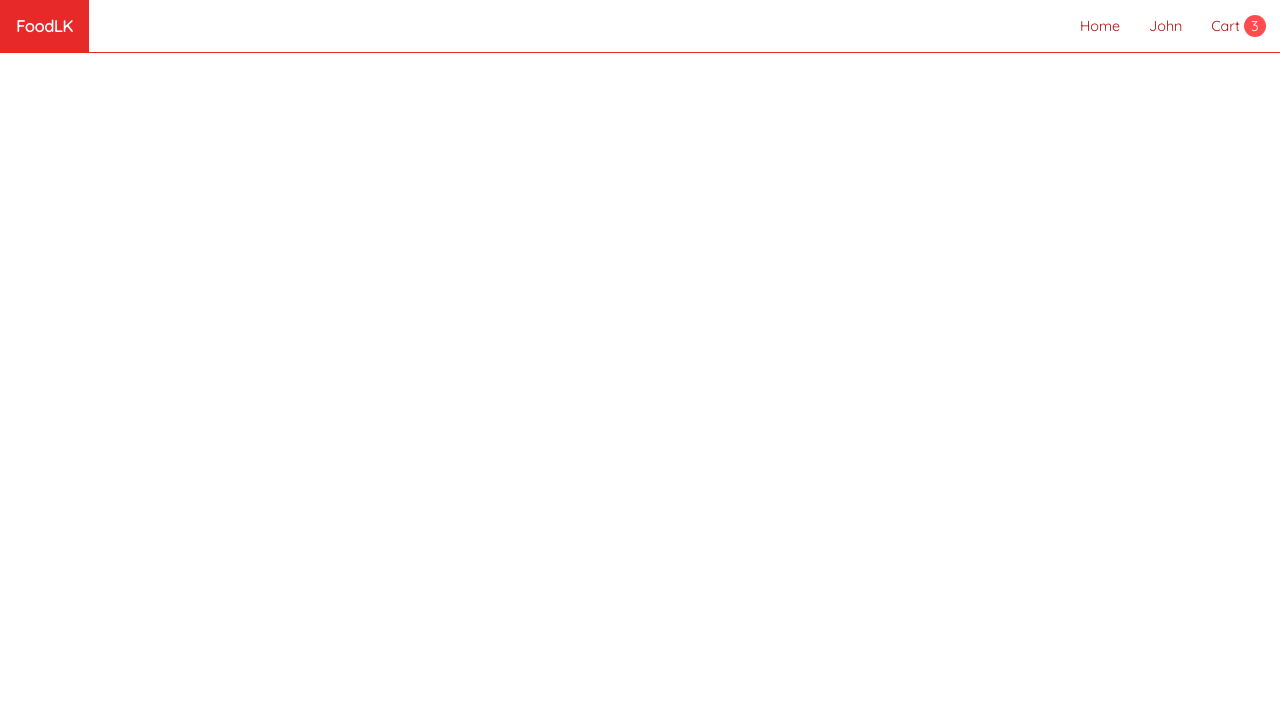
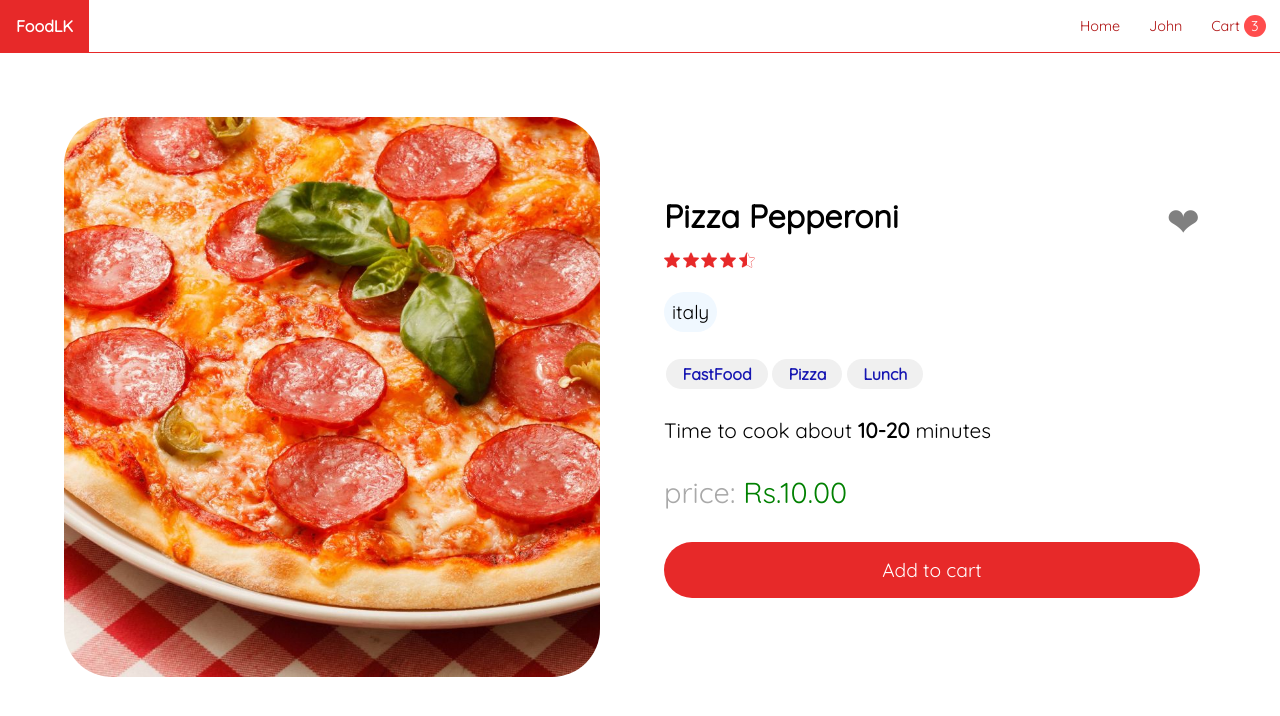
Before and after one commit to NavinduDahanayakeOfficial/foodlk, an Angular app: page /food/1 in a window 1280 px wide. Shown: the top 716 px of the page. Built offline with nearby package versions, Linux system fonts and the light colour scheme.

Commit message:
food page is completed

```diff
--- a/src/app/components/pages/food-page/food-page.component.css
+++ b/src/app/components/pages/food-page/food-page.component.css
@@ -0,0 +1,116 @@
+.container{
+    display: flex;
+    justify-content: center;
+    align-items: center;
+    flex-wrap: wrap;
+    margin: 3rem;
+}
+
+.container > *{
+    min-width:  25rem;
+    max-width: 40rem;
+}
+
+img{
+border-radius: 3rem;
+flex: 1 0;
+object-fit: cover;
+height: 35rem;
+margin: 1rem;
+}
+
+.details{
+    width: 100%;
+    display: flex;
+    flex-direction: column;
+    flex: 1 0;
+    padding: 2rem;
+    color: black;
+    margin-left: 1rem;
+
+}
+
+.header{
+    display: flex;
+    justify-content: space-between;
+
+}
+
+.name{
+    font-size: 2rem;
+    font-weight: bold;
+
+}
+
+.favorite{
+    color: #e72929;
+    font-size: 2.5rem;
+}
+
+.favorite.not{
+    color: grey;
+}
+
+.origins{
+    display: flex;
+    flex-wrap: wrap;
+    margin: 1rem 0;
+}
+
+.origins span{
+    padding: 0.5rem;
+    font-size: 1.2rem;
+    margin:0.5rem 0.5rem 0.5rem 0;
+    border-radius: 2rem;
+    background-color: aliceblue;
+}
+
+.tags{
+    display: flex;
+    flex-wrap: wrap;
+}
+
+.tags a{
+    background-color: #f0f0f0;
+    padding: 0.3rem 1rem;
+    margin:0.2rem 0.15rem ;
+    border-radius: 10rem;
+    font-weight: 600;
+    color: rgb(23, 23, 178);
+}
+
+.cook-time{
+    margin-top: 1.5rem;
+}
+
+.cook-time span{
+    padding: 0.6rem 2rem 0.6rem 0;
+    border-radius: 10rem;
+    font-size: 1.3rem;
+}
+
+.price{
+    font-size: 1.8rem;
+    margin: 2rem 2rem 2rem 0;
+    color: green;
+}
+
+.price::before{
+    content: "price: ";
+    color: darkgrey;
+}
+
+button{
+    color: white;
+    background:#e72929;
+    border: none;
+    font-size: 1.2rem;
+    padding: 1rem;
+    border-radius: 10rem;
+    outline: none;
+}
+
+button:hover{
+    opacity: 0.9;
+    cursor: pointer;
+}
--- a/src/app/components/pages/food-page/food-page.component.html
+++ b/src/app/components/pages/food-page/food-page.component.html
@@ -1 +1,43 @@
-<div class="container"></div>
+<div class="container">
+    <img [src]="food.imageUrl" [alt]="food.name" >
+
+    <div class="details">
+        <div class="header">
+            <span class="name">
+                {{ food.name }}
+            </span>
+            <span class="favorite {{ food.favorite ? '' : 'not' }}">
+                ❤
+            </span>
+        </div>
+        <div class="rating">
+            <star-rating [stars]="food.stars"></star-rating>
+        </div>
+        <div class="origins">
+            <span *ngFor="let origin of food.origins">
+                {{ origin }}
+            </span>
+        </div>
+        <div class="tags">
+            <a *ngFor="let tag of food.tags" routerLink="/tag/{{tag}}">
+                {{ tag }}
+            </a>
+        </div>
+        <div class="cook-time">
+            <span>
+                Time to cook about <strong>{{ food.cookTime }}</strong> minutes
+            </span>
+        </div>
+        <div class="price">
+            <span> {{food.price | currency: 'Rs.': true: '1.2-2'}}</span>
+        </div>
+
+        <button>Add to cart</button>
+    </div>
+</div>
+
+
+<!-- //Q:why put src inside square brackets?
+//A:Because it is a property binding. We are binding the src attribute of the img tag to the imageUrl property of the food object.
+//  This is how we can dynamically set the src attribute of the img tag based on the imageUrl property of the food object.
+//  If we didn't use square brackets, the src attribute would be set to the string "food.imageUrl" instead of the value of the imageUrl property of the food object. -->
```
Also changed, not shown: src/app/components/pages/food-page/CartItems.ts (added, +7 -0 lines).
